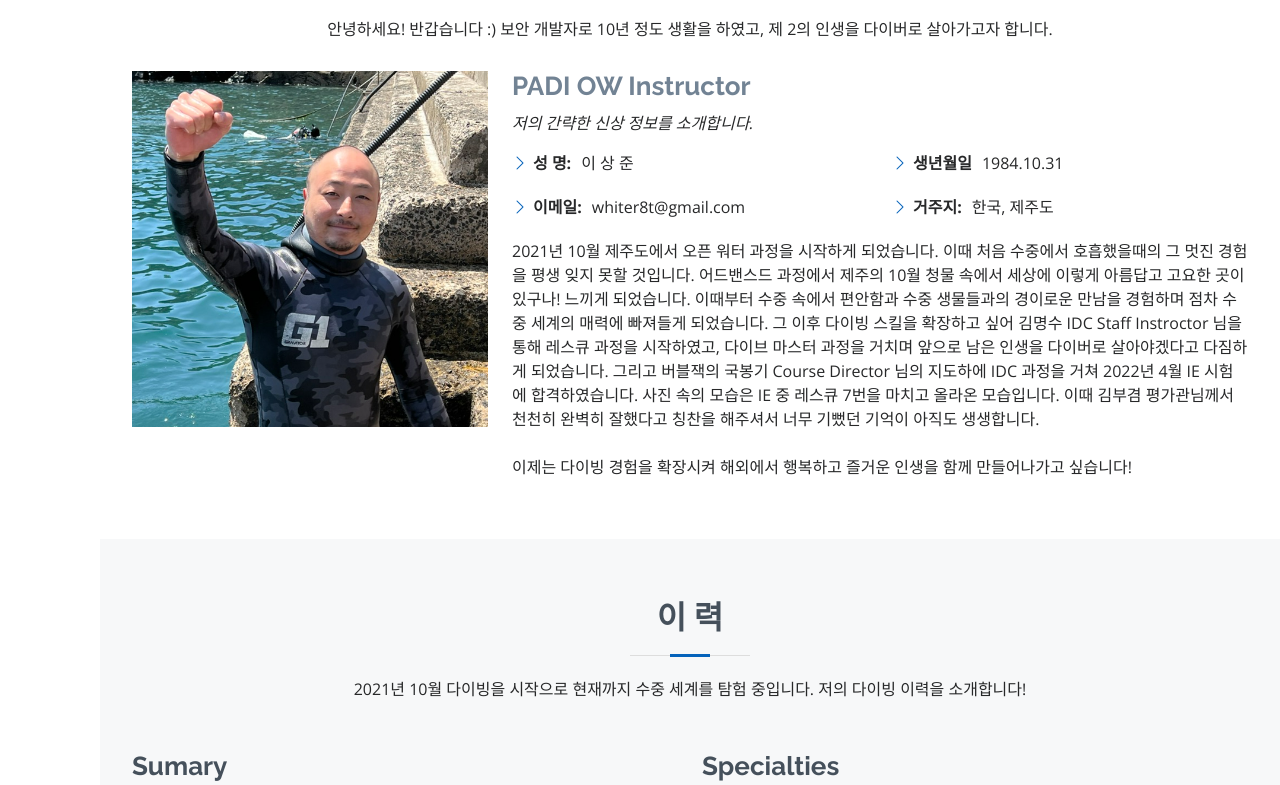
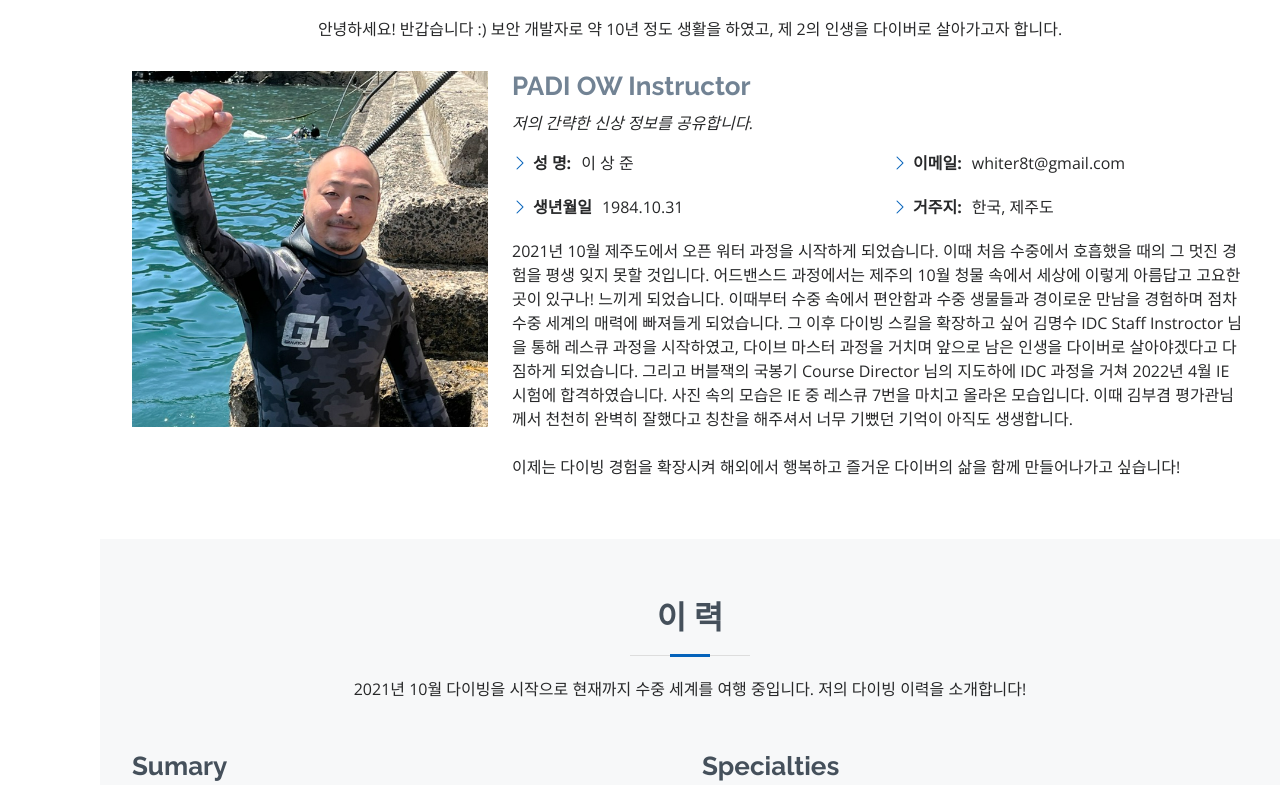
Before and after one commit to DIVESANDBOX/portfolio, a plain HTML site: page index.html in a window 1280 px wide. Shown: the part 921-1706 px from the top of the page. Drawn offline with nearby package versions, Linux system fonts and the light colour scheme.

Commit message:
오타 수정

```diff
--- a/index.html
+++ b/index.html
@@ -66,7 +66,7 @@
 
         <div class="section-title">
           <h2>소 개</h2>
-          <p>안녕하세요! 반갑습니다 :) 보안 개발자로 10년 정도 생활을 하였고, 제 2의 인생을 다이버로 살아가고자 합니다.</p>
+          <p>안녕하세요! 반갑습니다 :) 보안 개발자로 약 10년 정도 생활을 하였고, 제 2의 인생을 다이버로 살아가고자 합니다.</p>
         </div>
 
         <div class="row">
@@ -76,24 +76,25 @@
           <div class="col-lg-8 pt-4 pt-lg-0 content">
             <h3>PADI OW Instructor</h3>
             <p class="fst-italic">
-              저의 간략한 신상 정보를 소개합니다.
+              저의 간략한 신상 정보를 공유합니다.
             </p>
             <div class="row">
               <div class="col-lg-6">
                 <ul>
                   <li><i class="bi bi-chevron-right"></i> <strong>성 명:</strong> <span>이 상 준</span></li>
-                  <li><i class="bi bi-chevron-right"></i> <strong>이메일:</strong> <span>whiter8t@gmail.com</span></li>
+                  <li><i class="bi bi-chevron-right"></i> <strong>생년월일</strong> <span>1984.10.31</span></li>
                 </ul>
               </div>
               <div class="col-lg-6">
                 <ul>
-                  <li><i class="bi bi-chevron-right"></i> <strong>생년월일</strong> <span>1984.10.31</span></li>
+                  <li><i class="bi bi-chevron-right"></i> <strong>이메일:</strong> <span>whiter8t@gmail.com</span></li>
                   <li><i class="bi bi-chevron-right"></i> <strong>거주지:</strong> <span>한국, 제주도</span></li>
                 </ul>
               </div>
             </div>
             <p>
-              2021년 10월 제주도에서 오픈 워터 과정을 시작하게 되었습니다. 이때 처음 수중에서 호흡했을때의 그 멋진 경험을 평생 잊지 못할 것입니다. 어드밴스드 과정에서 제주의 10월 청물 속에서 세상에 이렇게 아름답고 고요한 곳이 있구나! 느끼게 되었습니다. 이때부터 수중 속에서 편안함과 수중 생물들과의 경이로운 만남을 경험하며 점차 수중 세계의 매력에 빠져들게 되었습니다. 그 이후 다이빙 스킬을 확장하고 싶어 김명수 IDC Staff Instroctor 님을 통해 레스큐 과정을 시작하였고, 다이브 마스터 과정을 거치며 앞으로 남은 인생을 다이버로 살아야겠다고 다짐하게 되었습니다. 그리고 버블잭의 국봉기 Course Director 님의 지도하에 IDC 과정을 거쳐 2022년 4월 IE 시험에 합격하였습니다. 사진 속의 모습은 IE 중 레스큐 7번을 마치고 올라온 모습입니다. 이때 김부겸 평가관님께서 천천히 완벽히 잘했다고 칭찬을 해주셔서 너무 기뻤던 기억이 아직도 생생합니다. <br><br>이제는 다이빙 경험을 확장시켜 해외에서 행복하고 즐거운 인생을 함께 만들어나가고 싶습니다!
+              2021년 10월 제주도에서 오픈 워터 과정을 시작하게 되었습니다. 이때 처음 수중에서 호흡했을 때의 그 멋진 경험을 평생 잊지 못할 것입니다. 어드밴스드 과정에서는 제주의 10월 청물 속에서 세상에 이렇게 아름답고 고요한 곳이 있구나! 느끼게 되었습니다. 이때부터 수중 속에서 편안함과 수중 생물들과 경이로운 만남을 경험하며 점차 수중 세계의 매력에 빠져들게 되었습니다. 그 이후 다이빙 스킬을 확장하고 싶어 김명수 IDC Staff Instroctor 님을 통해 레스큐 과정을 시작하였고, 다이브 마스터 과정을 거치며 앞으로 남은 인생을 다이버로 살아야겠다고 다짐하게 되었습니다. 그리고 버블잭의 국봉기 Course Director 님의 지도하에 IDC 과정을 거쳐 2022년 4월 IE 시험에 합격하였습니다. 사진 속의 모습은 IE 중 레스큐 7번을 마치고 올라온 모습입니다. 이때 김부겸 평가관님께서 천천히 완벽히 잘했다고 칭찬을 해주셔서 너무 기뻤던 기억이 아직도 생생합니다.
+              <br><br>이제는 다이빙 경험을 확장시켜 해외에서 행복하고 즐거운 다이버의 삶을 함께 만들어나가고 싶습니다!
             </p>
           </div>
         </div>
@@ -107,7 +108,7 @@
 
         <div class="section-title">
           <h2>이 력</h2>
-          <p>2021년 10월 다이빙을 시작으로 현재까지 수중 세계를 탐험 중입니다. 저의 다이빙 이력을 소개합니다!</p>
+          <p>2021년 10월 다이빙을 시작으로 현재까지 수중 세계를 여행 중입니다. 저의 다이빙 이력을 소개합니다!</p>
         </div>
 
         <div class="row">
@@ -143,7 +144,7 @@
               <p>다이브 마스터 과정을 통해 24 스킬이 더욱 익숙해졌고, 스쿠버 다이빙 활동을 조직, 감독 및 보조하는 방법을 알 수 있었습니다.</p>
             </div>
             <div class="resume-item">
-              <h4>Rescu Diver</h4>
+              <h4>Rescue Diver</h4>
               <h5>2021/10/17</h5>
               <p><em>Myung Su Kim, #443587</em></p>
               <p>레스큐 과정을 통해 나뿐만 아니라 버디와 다른 다이버들을 보게되는 시야의 확장을 경험할 수 있었습니다.</p>
@@ -243,7 +244,7 @@
   <footer id="footer">
     <div class="container">
       <h3>LEE SANG JUN</h3>
-      <p>더 채우려면 비워야하고, 더 커지려면 깨야한다. 두려워말자. 어차피 한번 사는 인생!</p>
+      <p>더 채우려면 비워야하고, 더 커지려면 깨야한다. 두려워말자.<br>어차피 한번 사는 인생!</p>
       <div class="social-links">
         <a href="https://www.instagram.com/inst_sangjun/" class="instagram"><i class="bx bxl-instagram"></i></a>
       </div>
```
